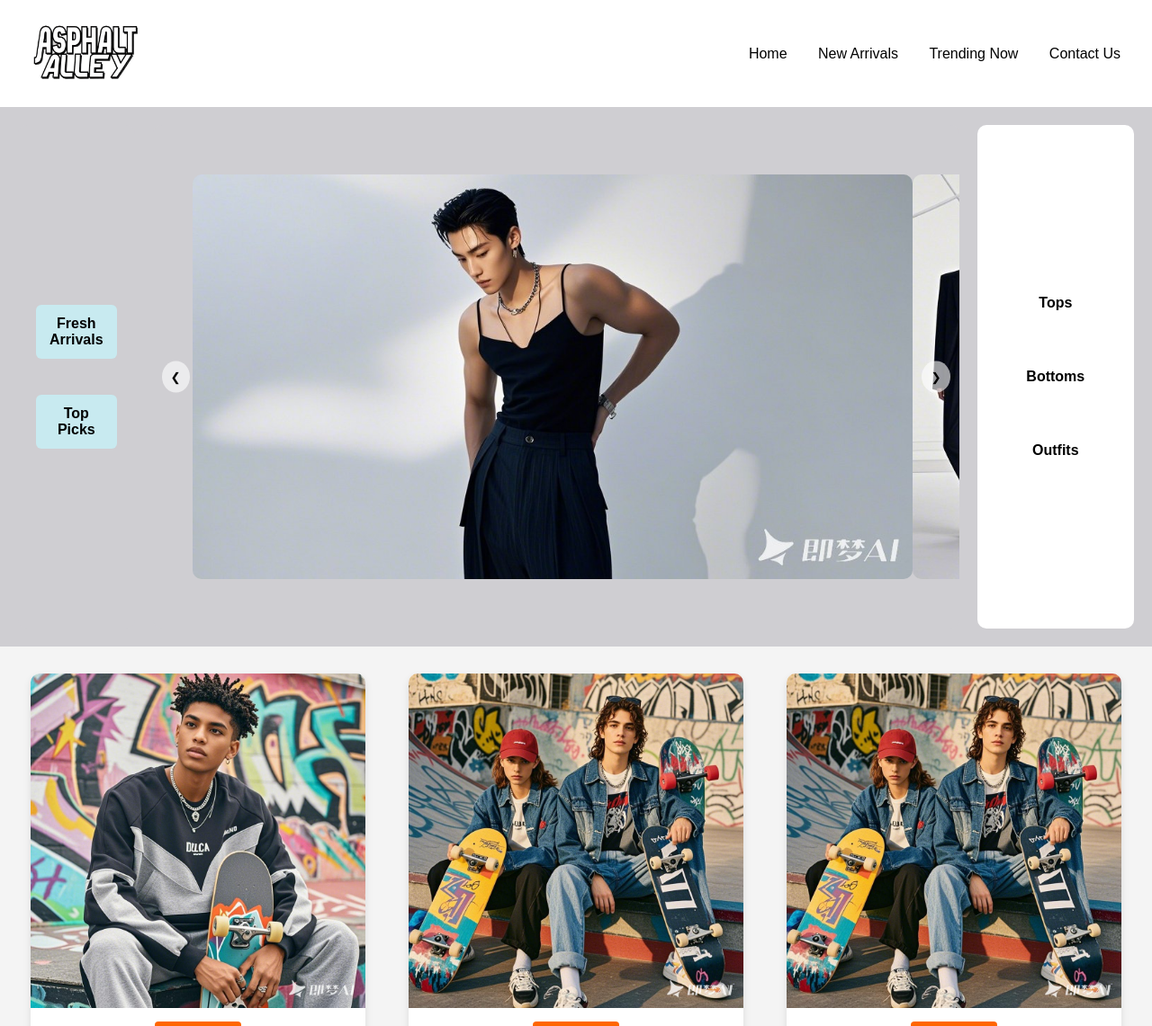
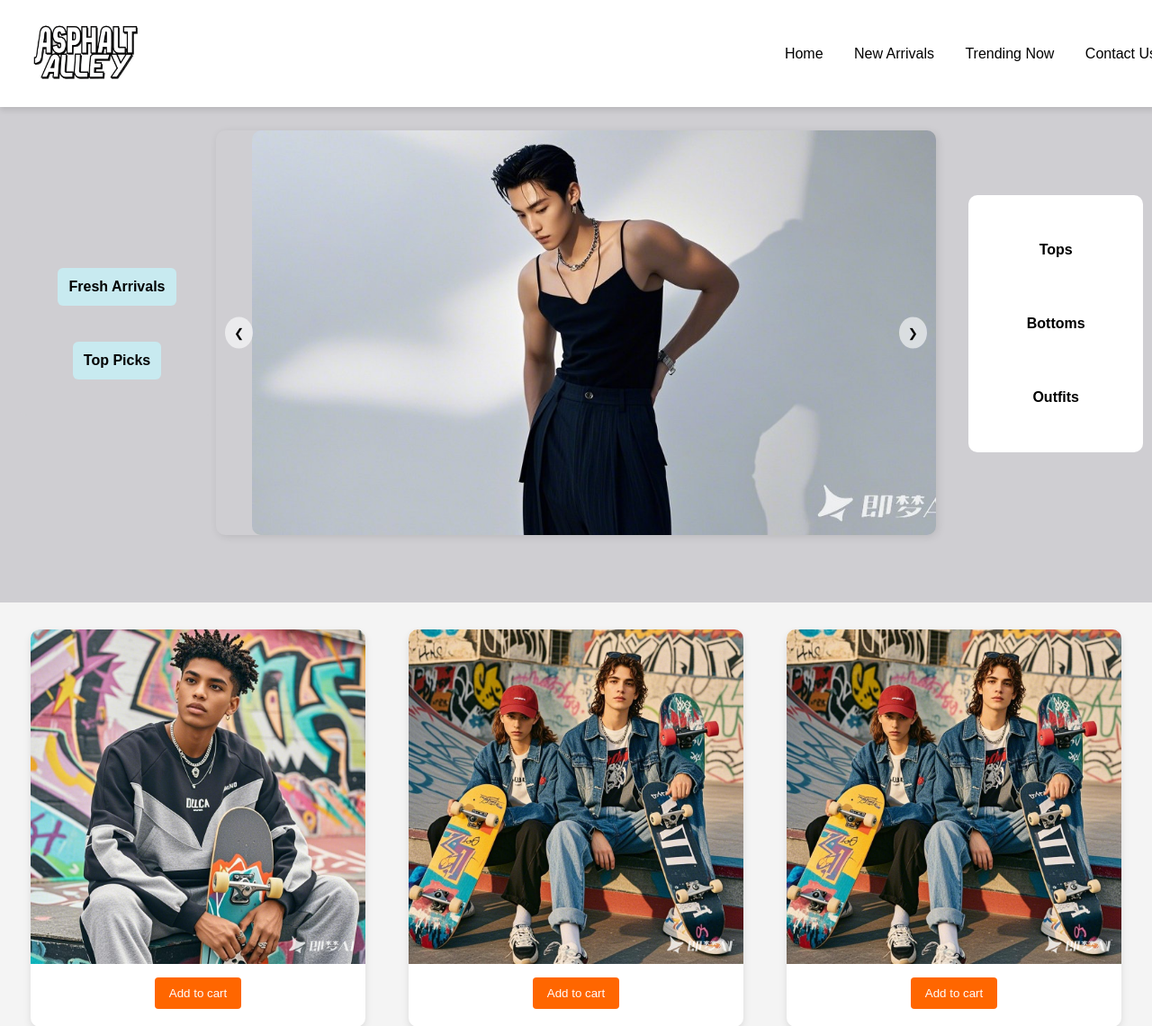
Before and after one commit to agottt0/HTML_Teamwork, a PHP site: page / in a window 1280 px wide. Shown: the top 1141 px of the page at 90% size. Run offline with PHP 8.4, Linux system fonts and the light colour scheme.

Commit message:
改布局

```diff
--- a/index.html
+++ b/index.html
@@ -18,10 +18,10 @@
             <img src="Images/Logo.jpeg" alt="ASPHALT ALLEY" class="logo">
         </header>
         <div class="nav-links">
-            <a href="#">Home</a>
-            <a href="#">New Arrivals</a>
-            <a href="#">Trending Now</a>
-            <a href="#">Contact Us</a>
+            <a href="index.html">Home</a>
+            <a href="New.html">New Arrivals</a>
+            <a href="Trending.html">Trending Now</a>
+            <a href="Contact.html">Contact Us</a>
         </div>
     </nav>
 
--- a/styles.css
+++ b/styles.css
@@ -16,18 +16,24 @@ body {
 /* 导航栏 */
 .navbar
 {
+    position: fixed;
+    top:0;
+    width:100%;
     background-color: #ffffff;
     color: #000000;
     display: flex;
     justify-content: space-between;
     align-items: center;
     padding: 20px 20px;
+    z-index: 1000;
+    box-shadow: 0 4px 6px rgba(0, 0, 0, 0.1);
 }
 
 .navbar a {
     color: #000000;
     text-decoration: none;
     margin: 0 15px;
+    font-size: 16px;
 }
 
 .navbar a:hover {
@@ -42,23 +48,33 @@ body {
 /* 主要展示区 */
 .main-container {
     display: flex;
+    justify-content: center; /* 水平居中 */
+    align-items: center; /* 垂直居中 */
     width: 100%;
     height: 600px;
     background-color: #cfced2; /* 整体浅灰色背景 */
     padding: 20px;
     box-sizing: border-box;
+    margin-top:70px;
 }
 
-/*左侧类别栏*/
+/* 左侧类别栏 */
 .category-list {
-    width: 8%;
+    width: 15%; /* 固定宽度 */
     background-color: #cfced2;
+    min-width: 120px;
+    max-width: 180px;
     display: flex;
     flex-direction: column;
-    justify-content: center;
+    align-items: center; /* 让按钮在栏内居中 */
     padding: 20px;
-    border-radius: 10px; /* 圆角效果 */
+    border-radius: 10px;
+    position: absolute; /* 让它脱离 .main-container 的居中影响 */
+    left: 20px; /* 固定在左侧 */
+    top: 45%; /* 居中对齐 */
+    transform: translateY(-50%); /* 确保垂直居中 */
 }
+
 
 .category-item {
     margin: 20px 0;
@@ -81,16 +97,16 @@ body {
 
 /* 中间展示 */
 .slider-container {
-    width: 80%;
+    width: 70%;
+    max-width:800px;
     position: relative;
     overflow: hidden;
     background-color: #cfced2;
     display: flex;
     align-items: center;
     justify-content: center;
-    margin-left: 20px;
-    margin-right: 20px;
     border-radius: 10px;
+    box-shadow: 2px 2px 10px rgba(0, 0, 0, 0.1);
 }
 
 .slider-wrapper
@@ -102,14 +118,14 @@ body {
 .slider
 {
     display: flex;
-    transition: transform 0.5s ease;
+    width:100%;
+    transition: transform 0.5s ease-in-out;
 }
 
 .slider img
 {
     width: 800px;
     height: 450px;
-    margin: 0px 0px;
     border-radius: 10px;
 }
 
@@ -150,6 +166,11 @@ body {
     justify-content: center;
     padding: 20px;
     border-radius: 10px; /* 圆角效果 */
+    height: auto; /* 让它自适应内容高度 */
+    position: absolute;
+    right: 10px;
+    top: 45%;
+    transform: translateY(-50%);
 }
 
 .SubBrand-item {
```
